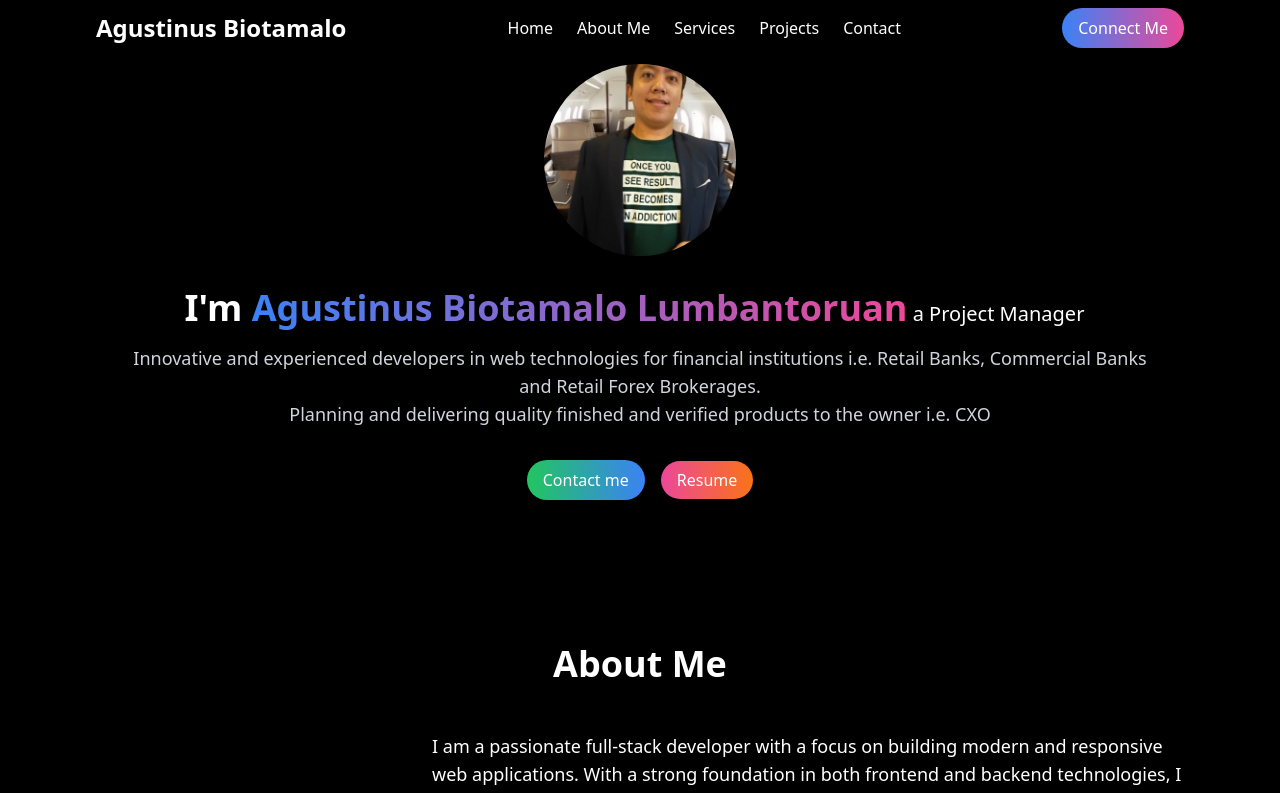
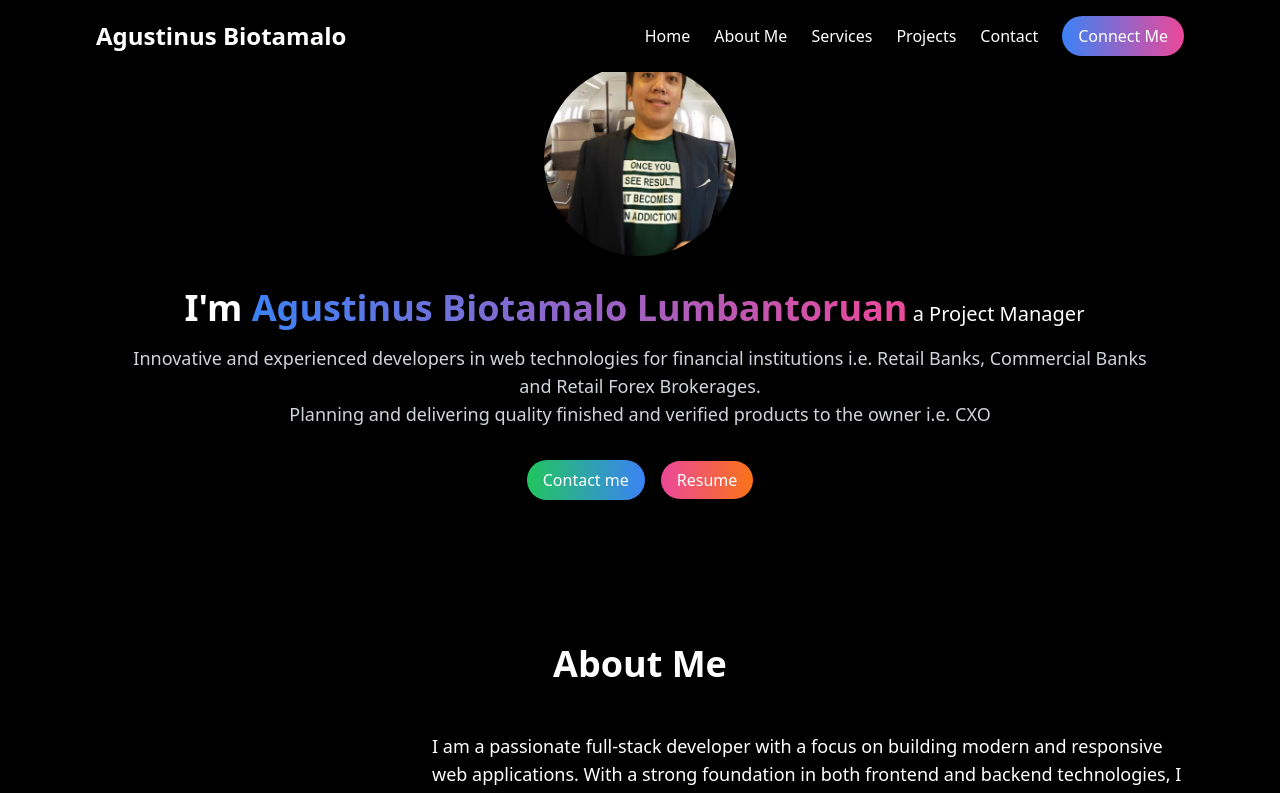
Before and after one commit to cryptorichyrich/aboutme, a React (Vite) app: page / in a window 1280 px wide. Shown: the top 793 px of the page. Built offline with nearby package versions, Linux system fonts and the light colour scheme.

Commit message:
Update Navbar.jsx

```diff
--- a/src/components/Navbar.jsx
+++ b/src/components/Navbar.jsx
@@ -1,5 +1,5 @@
 // eslint-disable-next-line no-unused-vars
-import React from 'react'
+import React, { useState } from 'react';
 
 const handleClick = (targetId) => {
   const targetSection = document.querySelector(targetId);
@@ -11,23 +11,45 @@ const handleClick = (targetId) => {
   }
 };
 
-const Navbar=()=>{
+const Navbar = () => {
+  const [isOpen, setIsOpen] = useState(false);
 
-    return(
-        <nav className='bg-black text-white px-8 md:px-16 lg:px-24 fixed w-full z-10'>
-            <div className="container py-2 flex justify-center md:justify-between items-center">
-                <div className='text-2xl font-bold hidden md:inline'>Agustinus Biotamalo</div>
-                <div className='space-x-6'>
-                    <a href="#home" className="hover:text-gray-400">Home</a>
-                    <a href="#aboutMe" className="hover:text-gray-400">About Me</a>
-                    <a href="#services" className="hover:text-gray-400">Services</a>
-                    <a href="#projects" className="hover:text-gray-400">Projects</a>
-                    <a href="#contact" className="hover:text-gray-400">Contact</a>
+  return (
+    <nav className="bg-black text-white fixed w-full z-10">
+      <div className="container mx-auto flex justify-between items-center py-4 px-6 md:px-16 lg:px-24">
+        <div className="text-2xl font-bold">Agustinus Biotamalo</div>
+
+        <div className="md:hidden">
+          <button onClick={() => setIsOpen(!isOpen)} className="focus:outline-none">
+            <svg className="w-6 h-6" fill="none" stroke="currentColor" viewBox="0 0 24 24" xmlns="http://www.w3.org/2000/svg">
+              {isOpen ? (
+                <path strokeLinecap="round" strokeLinejoin="round" strokeWidth="2" d="M6 18L18 6M6 6l12 12" />
+              ) : (
+                <path strokeLinecap="round" strokeLinejoin="round" strokeWidth="2" d="M4 6h16M4 12h16m-7 6h7" />
+              )}
+            </svg>
+          </button>
         </div>
-                <button onClick={() => handleClick('#contact')} className="bg-gradient-to-r from-blue-500 to-pink-500 px-4 py-2 rounded text-white hidden md:inline transform transition-transform duration-300 hover:scale-105 px-4 py-2 rounded-full">Connect Me</button>
+
+        <div className={`flex-col md:flex-row md:flex md:items-center md:space-x-6 space-y-4 md:space-y-0 ${isOpen ? 'flex' : 'hidden'} md:block`}>
+          <a href="#home" className="hover:text-gray-400" onClick={() => setIsOpen(false)}>Home</a>
+          <a href="#aboutMe" className="hover:text-gray-400" onClick={() => setIsOpen(false)}>About Me</a>
+          <a href="#services" className="hover:text-gray-400" onClick={() => setIsOpen(false)}>Services</a>
+          <a href="#projects" className="hover:text-gray-400" onClick={() => setIsOpen(false)}>Projects</a>
+          <a href="#contact" className="hover:text-gray-400" onClick={() => setIsOpen(false)}>Contact</a>
+          <button
+            onClick={() => {
+              handleClick('#contact');
+              setIsOpen(false);
+            }}
+            className="bg-gradient-to-r from-blue-500 to-pink-500 px-4 py-2 rounded-full text-white transform transition-transform duration-300 hover:scale-105"
+          >
+            Connect Me
+          </button>
+        </div>
       </div>
     </nav>
-    )
-}
+  );
+};
 
 export default Navbar;
```
Lines whose indentation alone changed are shown as unchanged.
